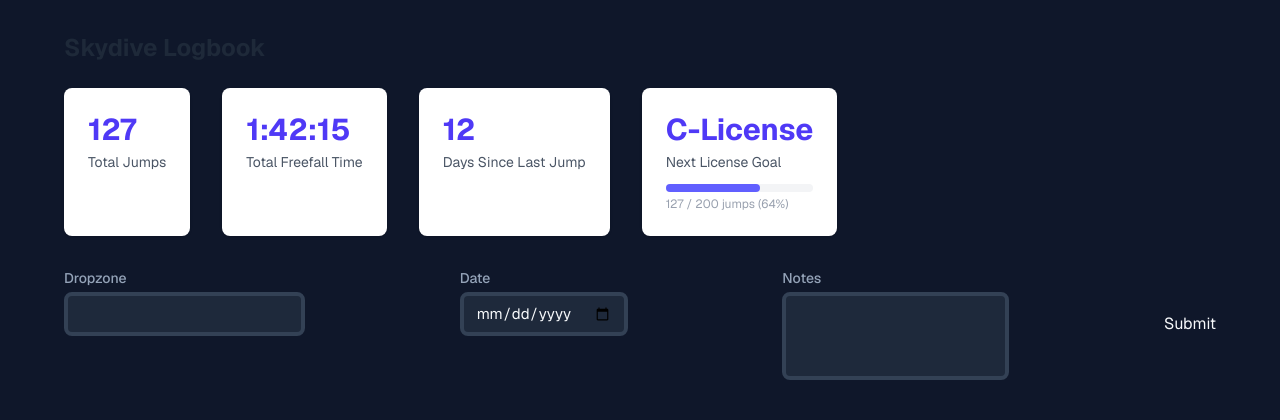
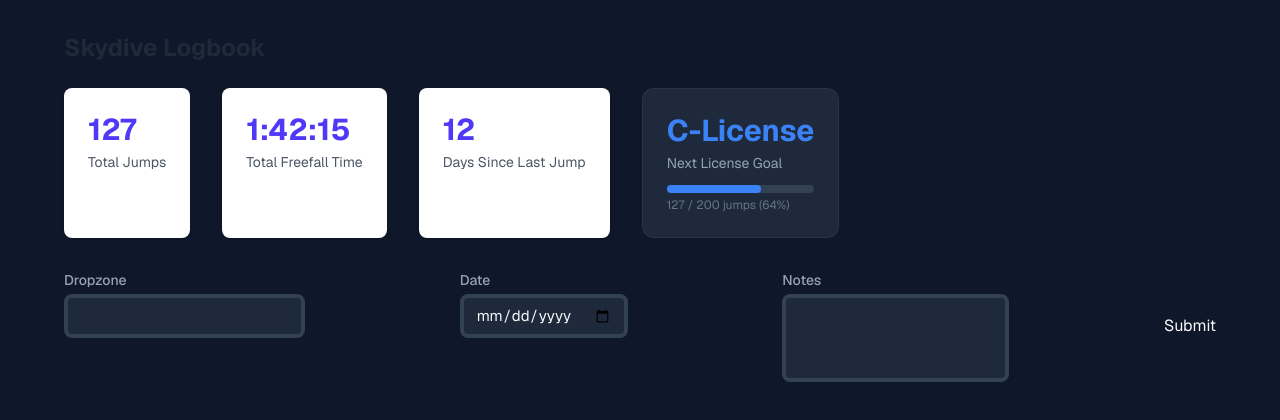
Before and after one commit to ioana996/skyvault-saas, a Next.js app: page / in a window 1280 px wide. Shown: the top 420 px of the page. Built offline with nearby package versions, Linux system fonts and the light colour scheme.

Commit message:
fix: typo Submiting->Submitting, add ARIA to ProgressStatCard

```diff
--- a/src/app/components/CreateJumpLoggingForm/CreateJumpLoggingForm.tsx
+++ b/src/app/components/CreateJumpLoggingForm/CreateJumpLoggingForm.tsx
@@ -14,7 +14,7 @@ const CreateJumpLoggingForm = () => {
   };
   const handleSubmit = (e: React.FormEvent) => {
     e.preventDefault();
-    console.log("Submiting form...");
+    console.log("Submitting form...");
   };
 
   return (
--- a/src/app/components/HeroStats/ProgressStatCard.tsx
+++ b/src/app/components/HeroStats/ProgressStatCard.tsx
@@ -6,18 +6,31 @@ interface ProgressStatCardProps {
   progress: number;
 }
 
-const ProgressStatCard = ({ title, label, current, required, progress }: ProgressStatCardProps) => {
+const ProgressStatCard = ({
+  title,
+  label,
+  current,
+  required,
+  progress,
+}: ProgressStatCardProps) => {
   return (
-    <div className="bg-white p-6 rounded-lg shadow-sm min-w-[180px]">
-      <div className="text-3xl font-bold text-indigo-600">{title}</div>
-      <div className="text-sm text-gray-600 mt-1">{label}</div>
-      <div className="mt-3 w-full bg-gray-100 rounded-full h-2">
+    <div className="bg-sky-surface border border-sky-border p-6 rounded-xl min-w-[180px]">
+      <div className="text-3xl font-bold text-sky-primary">{title}</div>
+      <div className="text-sm text-sky-text-muted mt-1">{label}</div>
+      <div
+        className="mt-3 w-full bg-sky-surface-mid rounded-full h-2"
+        role="progressbar"
+        aria-valuenow={progress}
+        aria-valuemin={0}
+        aria-valuemax={100}
+        aria-label={`${title} progress: ${progress}%`}
+      >
         <div
-          className="bg-indigo-500 h-2 rounded-full transition-all"
+          className="bg-sky-primary h-2 rounded-full transition-all"
           style={{ width: `${progress}%` }}
         />
       </div>
-      <div className="text-xs text-gray-400 mt-1">
+      <div className="text-xs text-sky-text-subtle mt-1">
         {current} / {required} jumps ({progress}%)
       </div>
     </div>
```
Also changed, not shown: 1 other file (tests, documents, lock files or other folders).
